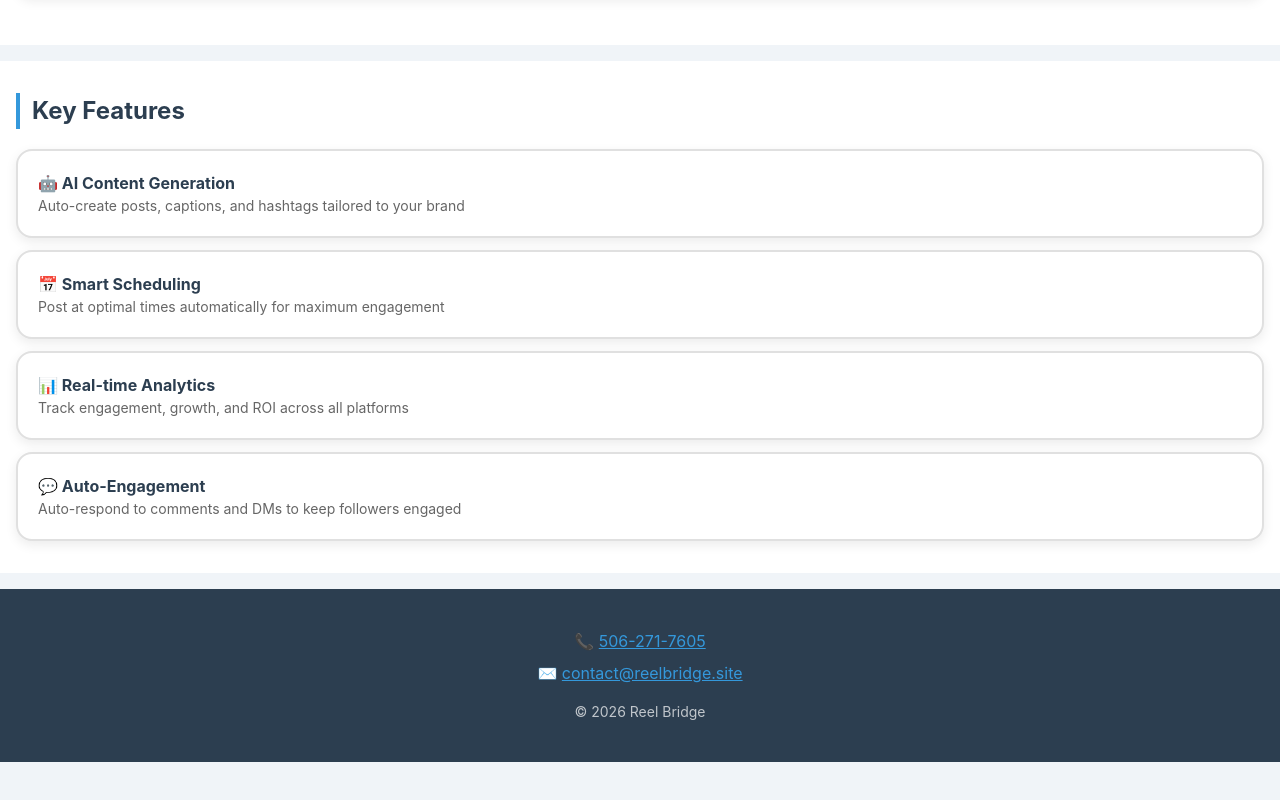
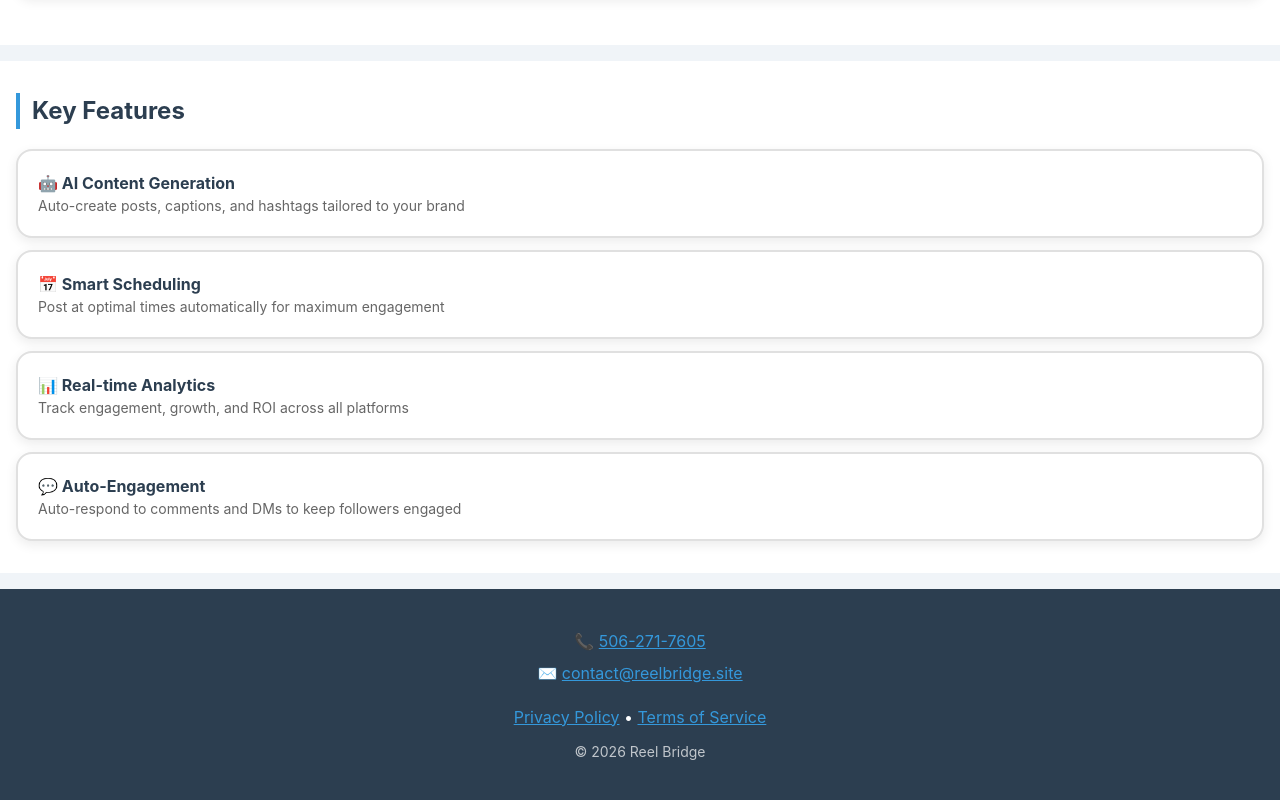
Before and after one commit to chrismoran202522-ship-it/reelbridge.github.io, a website: page index.html in a window 1280 px wide. Shown: the part 5413-6213 px from the top of the page. Before the commit the page ends 6175 px from the top, so only its background shows below. Drawn offline with Linux system fonts and the light colour scheme; a web font is replaced by a local one.

Commit message:
Update index.html
Signed-off-by: chrismoran202522-ship-it <chrismoran202522@gmail.com>

```diff
--- a/index.html
+++ b/index.html
@@ -1739,9 +1739,15 @@
         </section>
 
         <footer>
-            <p>📞 <a href="tel:506-271-7605">506-271-7605</a></p>
-            <p style="margin-top: 8px;">✉️ <a href="mailto:contact@reelbridge.site">contact@reelbridge.site</a></p>
-            <p style="margin-top: 16px; opacity: 0.7; font-size: 14px;">© 2026 Reel Bridge</p>
+    <p>📞 <a href="tel:506-271-7605">506-271-7605</a></p>
+    <p style="margin-top: 8px;">✉️ <a href="mailto:contact@reelbridge.site">contact@reelbridge.site</a></p>
+
+    <p style="margin: 20px 0 12px;">
+        <a href="#privacy-policy" style="color: var(--accent); text-decoration: underline;">Privacy Policy</a> •
+        <a href="#terms" style="color: var(--accent); text-decoration: underline;">Terms of Service</a>
+    </p>
+
+    <p style="opacity: 0.7; font-size: 14px;">© 2026 Reel Bridge</p>
         </footer>
     </div>
 
```
